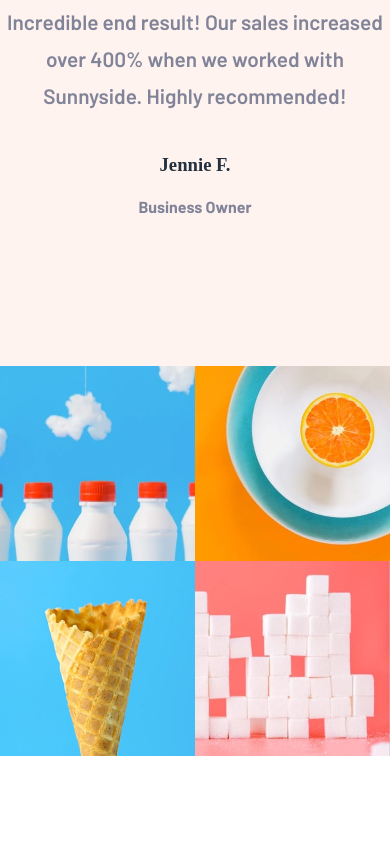
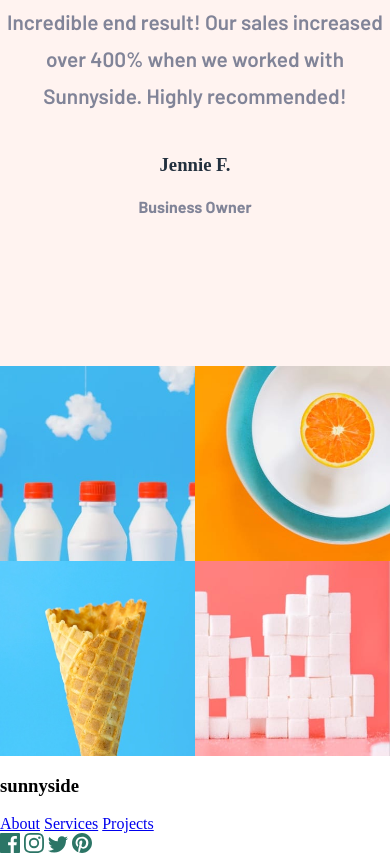
Before and after one commit to Francis-Frimpong/agency-landing-page, a plain HTML site: page index.html in a window 390 px wide. Shown: the part 5420-6277 px from the top of the page. Before the commit the page ends 6176 px from the top, so only its background shows below. Drawn offline with Linux system fonts and the light colour scheme.

Commit message:
building  mobile layout

```diff
--- a/index.html
+++ b/index.html
@@ -144,6 +144,22 @@
 
   </main>
 
+  <footer class="footer">
+    <h3>sunnyside</h3>
+    <div class="footerLinks">
+      <a href="#about">About</a>
+      <a href="#services">Services</a>
+      <a href="#projects">Projects</a>
+    </div>
+
+    <div class="socials">
+      <img src="images/icon-facebook.svg" alt="facebook">
+      <img src="images/icon-instagram.svg" alt="instagram">
+      <img src="images/icon-twitter.svg" alt="twitter">
+      <img src="images/icon-pinterest.svg" alt="pinterest">
+    </div>
+  </footer>
+
 
 
 
```
